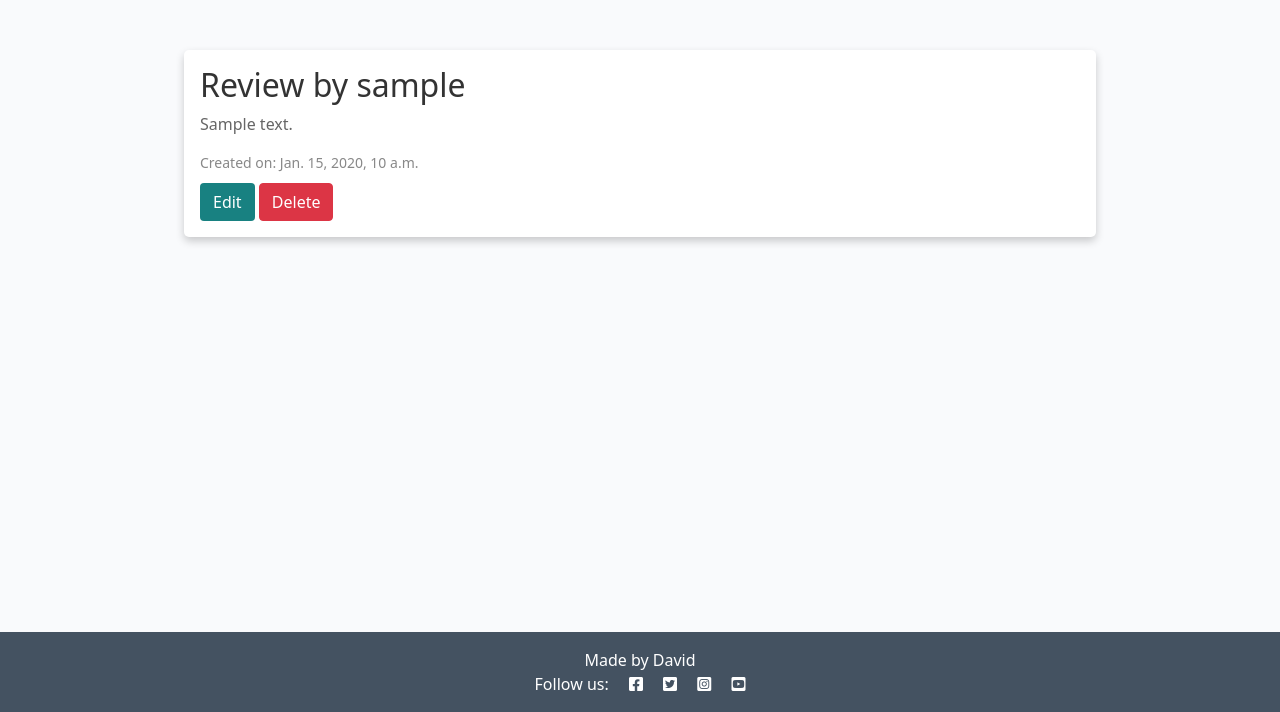
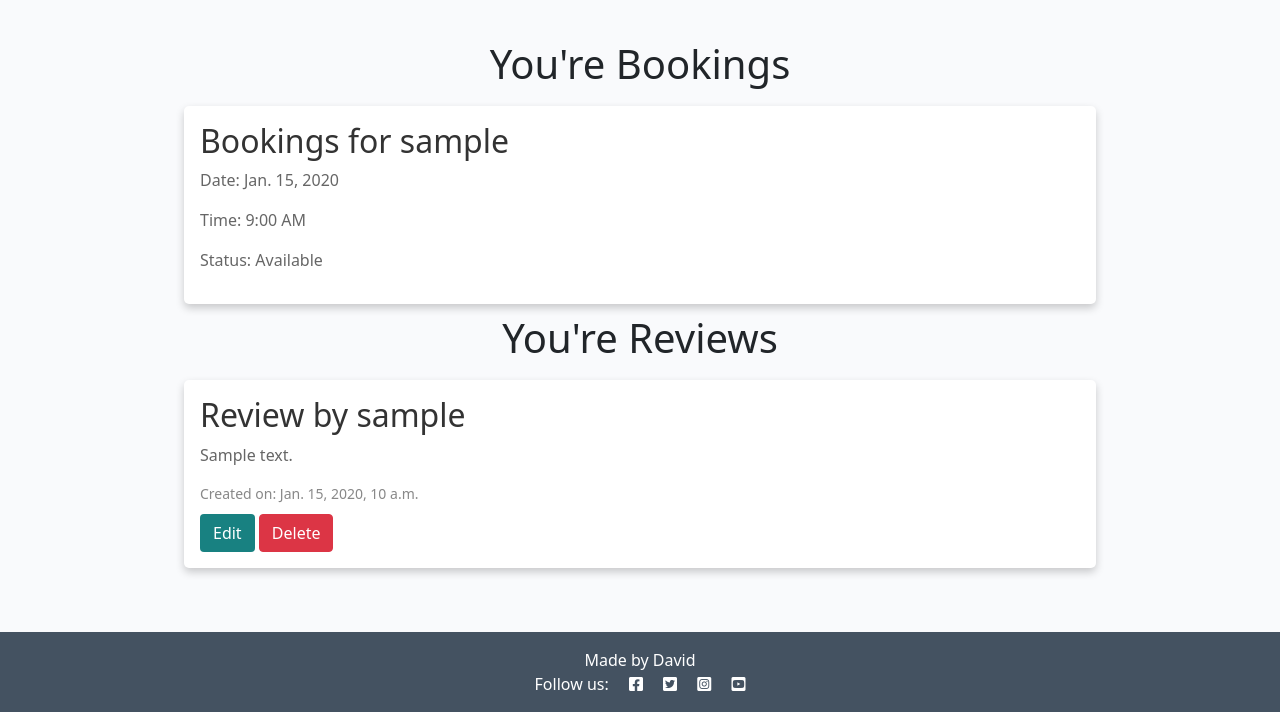
Before and after one commit to David011E/hbcs, a Django app: page /user_profile/ in a window 1280 px wide. Shown: the part 88-800 px from the top of the page. Run offline with Django 4.2, Linux system fonts and the light colour scheme; a user stored in the database is signed in; tables that the repository leaves empty hold one stand-in row (values such as "Sample post"); some libraries are stand-ins or nearby versions.

Commit message:
Added a form that shows the Bookings

```diff
--- a/static/css/style.css
+++ b/static/css/style.css
@@ -29,6 +29,12 @@ h6 {
     color: #fff !important;
     background-color: #dc3545 !important;
     border-color: #dc3545 !important;
+}
+
+.headers {
+    display: flex;
+    justify-content: center;
+    align-items: center;
 }
 
 .review-card textarea {
--- a/userprofile/templates/userProfile/user_profile.html
+++ b/userprofile/templates/userProfile/user_profile.html
@@ -7,6 +7,20 @@
 <div class="container container-fluid content-main-container">
     <div class="container-fluid">
         <div class="row">
+            <h1 class="headers">You're Bookings</h1>
+            <form method="post">
+                {% csrf_token %} <!-- CSRF token input field -->
+                {% for booking in bookings %}
+                <div class="review-card" id="review-{{ booking.id }}">
+                    <h2>Bookings for {{ booking.user }}</h2>
+                    <p id="review-content-text-{{ booking.id }}">Date: {{ booking.date }}</p>
+                    <p id="review-content-text-{{ booking.id }}">Time: {{ booking.get_time_display }}</p>
+                    <p id="review-content-text-{{ booking.id }}">Status: {{ booking.get_status_display }}</p>
+                </div>
+                {% endfor %}
+            </form>
+            <br> <!-- Add a line break for spacing -->
+            <h1 class="headers">You're Reviews</h1>
             <form method="post"> <!-- Form start -->
                 {% csrf_token %} <!-- CSRF token input field -->
                 {% for review in reviews %}
--- a/userprofile/views.py
+++ b/userprofile/views.py
@@ -1,5 +1,6 @@
 from django.shortcuts import render, get_object_or_404, redirect
 from about.models import Reviews
+from booking.models import Booking
 from django.http import JsonResponse
 from django.contrib import messages
 import json
@@ -7,13 +8,21 @@ import json
 from django.contrib.auth.decorators import login_required
 
 # Create your views here.
-@login_required # Ensures that only logged-in users can access this view
+@login_required
 def user_profile(request):
     template_name = "userProfile/user_profile.html"
 
+    # Filters bookings to only those created by the logged-in user
+    bookings = Booking.objects.filter(user=request.user)
+
     # Filters reviews to only those created by the logged-in user
     reviews = Reviews.objects.filter(author=request.user)
-    return render(request, template_name, {'reviews': reviews})
+
+    # Combines bookings and reviews into a single dictionary for template context
+    context = {'reviews': reviews, 'bookings': bookings}
+
+    # Renders the template with the combined context
+    return render(request, template_name, context)
 
 
 def review_edit(request, content_id):
```
Also changed, not shown: userprofile/forms.py (+7 -0 lines).
